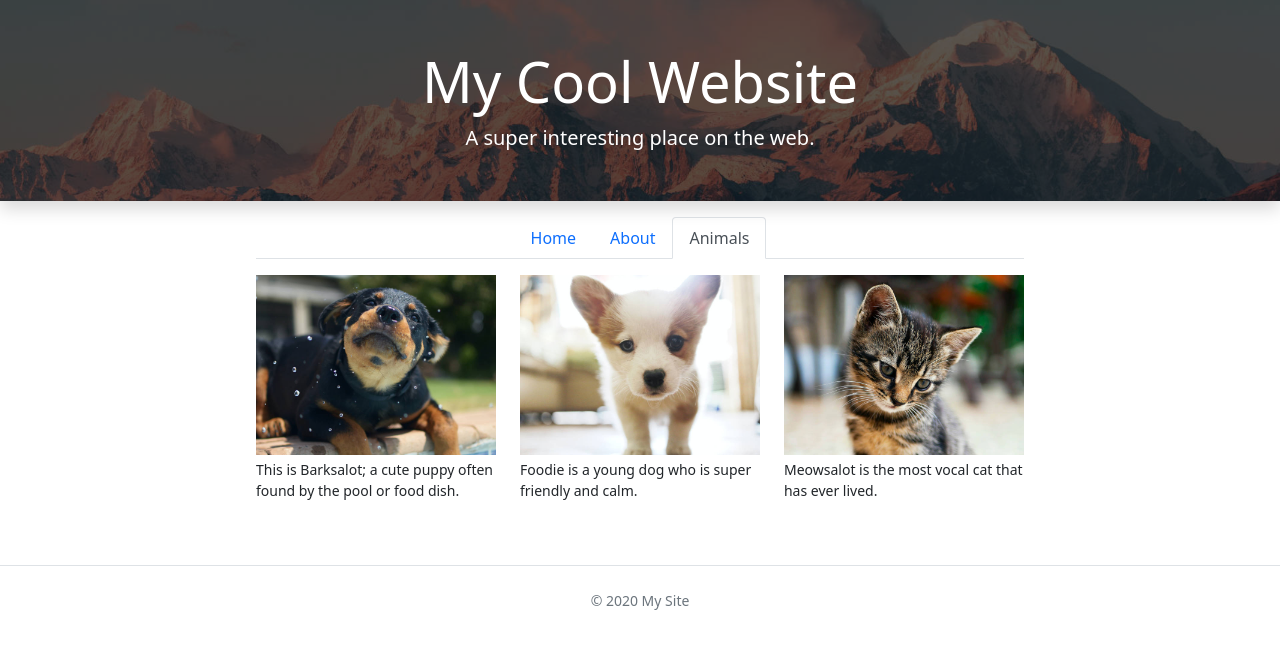
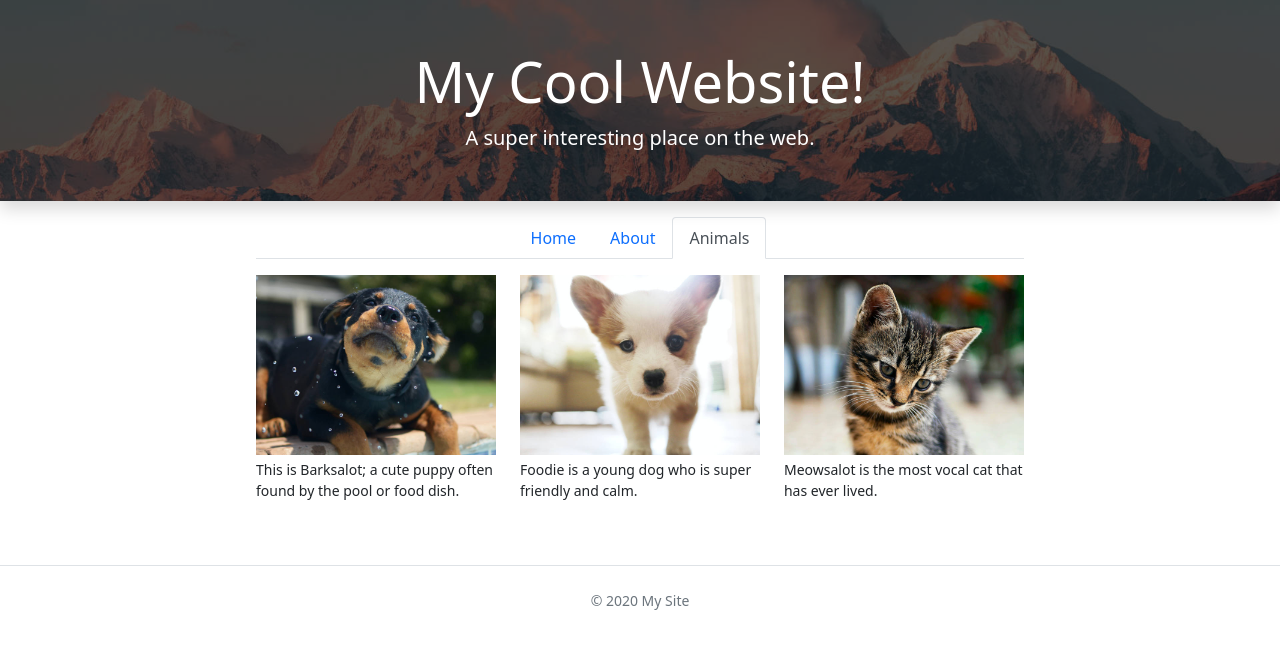
Before and after one commit to Smartiest/my-example-site, a plain HTML site: page animals.html in a window 1280 px wide. Drawn offline with nearby package versions, Linux system fonts and the light colour scheme.

Commit message:
Change headline on animal page.

```diff
--- a/animals.html
+++ b/animals.html
@@ -8,7 +8,7 @@
     </head>
     <body>
         <div class="my-bg-photo bg-secondary text-white py-5 text-center shadow">
-        <h1 class="display-4">My Cool Website</h1>
+        <h1 class="display-4">My Cool Website!</h1>
         <p class="lead mb-0">A super interesting place on the web.</p>
         </div>
 
```
